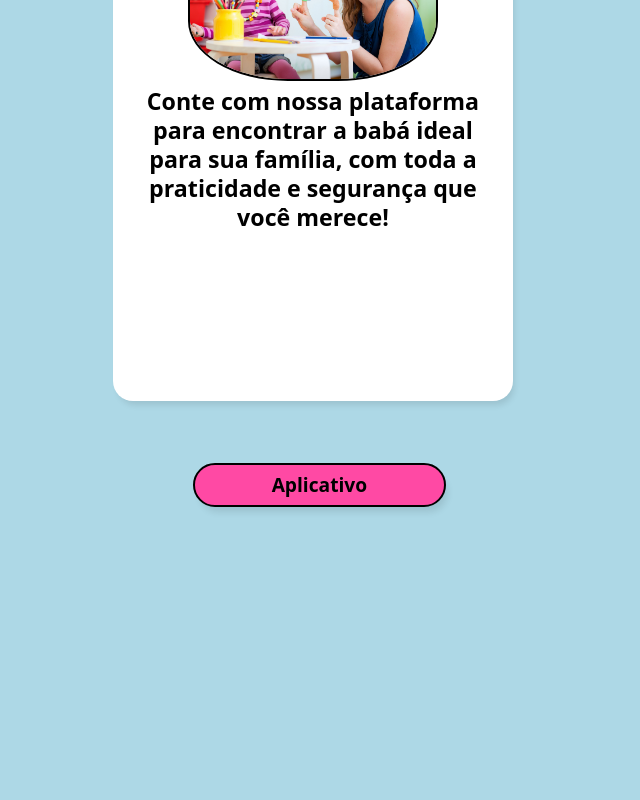
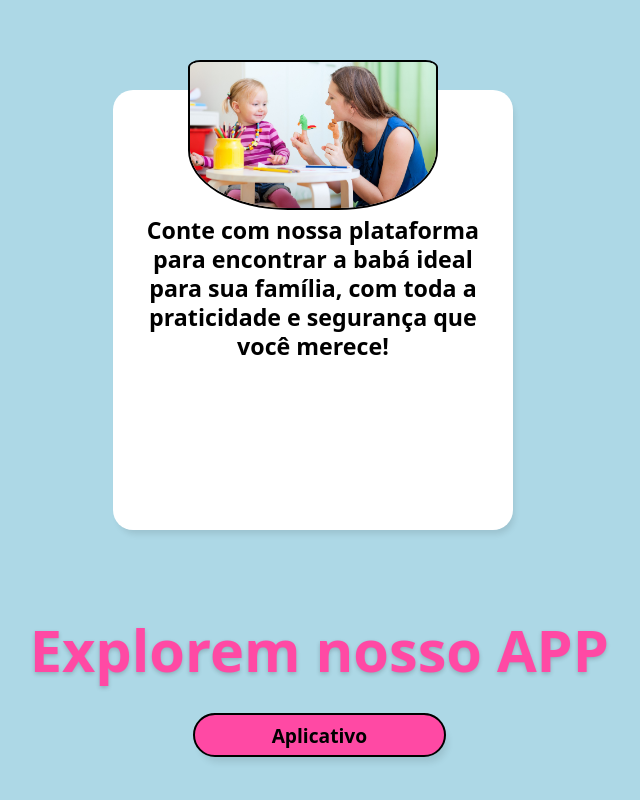
Before and after one commit to Thiago163/SITECUIDADORES, a React (Create React App) app: page / in a window 1280 px wide. Shown: the part 1316-2116 px from the top of the page, without its empty margins (408-1048 px from the left). Before the commit the page ends 1873 px from the top, so only its background shows below. Built offline with nearby package versions, Linux system fonts and the light colour scheme.

Commit message:
mensagem de erro

```diff
--- a/src/pages/Babas/Baba.jsx
+++ b/src/pages/Babas/Baba.jsx
@@ -16,7 +16,13 @@ function Jobs() {
       })
       .catch((error) => {
         console.log(error);
-        alert("Erro ao buscar vagas");
+        const errorDiv = document.createElement("div");
+        errorDiv.classList.add("alert");
+        errorDiv.textContent = "Erro ao buscar babás⚠️";
+        document.body.appendChild(errorDiv);
+        setTimeout(() => {
+          document.body.removeChild(errorDiv);
+        }, 4000);
       });
   }, []);
 
--- a/src/pages/Babas/JobCard.css
+++ b/src/pages/Babas/JobCard.css
@@ -39,6 +39,18 @@
   width: 100vw;
   max-width: 200px;
   max-height: 200px;
+}
+
+.alert {
+  position: fixed;
+  top: 40%;
+  left: 58%;
+  transform: translateX(-50%);
+  background-color: #f44336;
+  color: white;
+  padding: 5% 8%;
+  font-size: 150%;
+  border-radius: 5px;
 }
 
 /* Estilos para telas menores que 600px */
--- a/src/pages/Home/Home.css
+++ b/src/pages/Home/Home.css
@@ -76,6 +76,16 @@ section#home {
   margin-top: -3%;
 }
 
+.titleGeneral{
+  font-family: system-ui, -apple-system, BlinkMacSystemFont, 'Segoe UI', Roboto, Oxygen, Ubuntu, Cantarell, 'Open Sans', 'Helvetica Neue', sans-serif;
+  color: #ff49a4;
+  font-size: 3vw;
+  text-align: center;
+  text-shadow: 0px 2px 4px rgba(0,0,0,0.19);
+  max-width: 80vw;
+  margin-top: 5%;
+}
+
 /* estilos padrão para a classe imgBox */
 .imgBox {
   flex-direction: row;
@@ -97,13 +107,13 @@ section#home {
 
 /* estilos padrão para a classe appButton */
 .appButton {
-  margin-top: 2.5vw;
+  margin-top: 3vh;
   margin-left: 26.6%;
   font-family: system-ui, -apple-system, BlinkMacSystemFont, 'Segoe UI', Roboto, Oxygen, Ubuntu, Cantarell, 'Open Sans', 'Helvetica Neue', sans-serif;
   align-items: center;
   color: rgb(0, 0, 0);
   font-weight: 600;
-  padding: 0.1vw 9vw;
+  padding: 5vw 20vw;
   background-color: #ff49a4;
   border: 2.5px solid black;
   border-radius: 4vw;
--- a/src/pages/Home/Home.jsx
+++ b/src/pages/Home/Home.jsx
@@ -49,6 +49,10 @@ function Home() {
           <img src={imgHome} alt="imagem de cuidadores" />
         </div>
 
+
+        <div className="titleGeneral">
+          <h1>Quem Somos?</h1>
+        </div>
         <div className="rectangles">
           <div className="rectangle1">
             <div className="imgrectangle">
@@ -71,6 +75,10 @@ function Home() {
             <p>Conte com nossa plataforma para encontrar a babá ideal para sua família, com toda a praticidade e segurança que você merece!</p>
           </div>
         </div>
+
+        <div className="titleGeneral">
+          <h1>Explorem nosso APP</h1>
+        </div>
         <div className="containerAPP">
         <button onClick={aplicativo} className="appButton">Aplicativo</button>
         </div>
```
